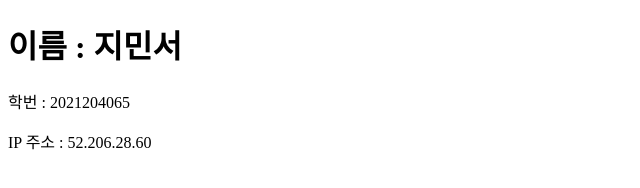
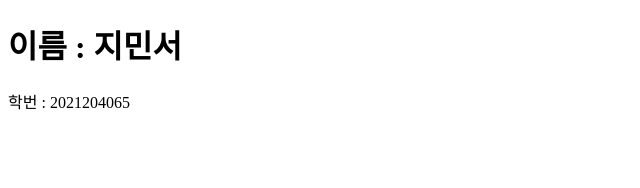
Before and after one commit to minseo0809/HW-2-NginX, a plain HTML site: page index.html in a window 1280 px wide. Shown: the whole page, without its empty margins (0-640 px from the left). Drawn offline with Linux system fonts and the light colour scheme.

Commit message:
three commit

```diff
--- a/index.html
+++ b/index.html
@@ -9,7 +9,6 @@
 <body>
     <h1>이름 : 지민서 </h1>
     <p>학번 : 2021204065</p>
-    <p>IP 주소 : 52.206.28.60 </p>
 </body>
 
 </html>
```
